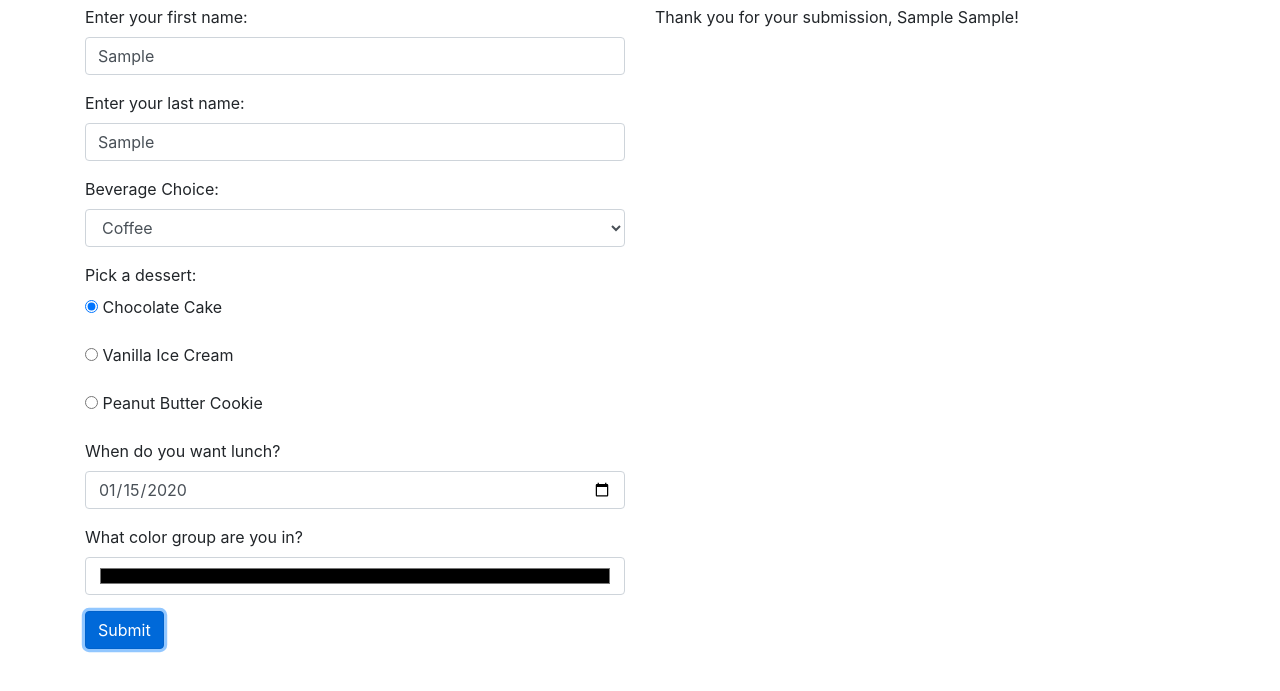
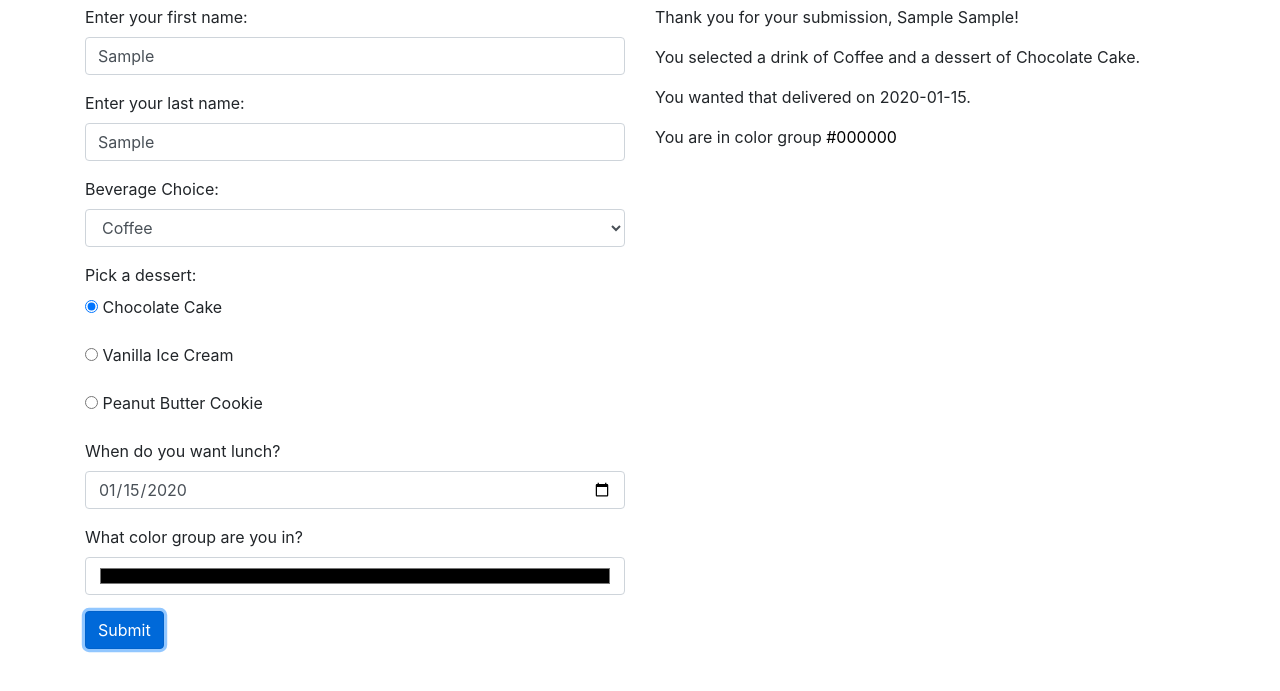
Before and after one commit to HeyImMatt/lunch-survey, a plain HTML site: page index.html in a window 1280 px wide. Both pictures are taken after typing "Sample", "Sample", "2020-01-15" into the empty fields and a click on the button "Submit". Shown: the part 51-742 px from the top of the page. Drawn offline with nearby package versions, Linux system fonts and the light colour scheme.

Commit message:
Complete the output of the form submission to let user know what their responses are
Co-authored-by: Micheal Hansen <micheal.hansen@gmail.com>
Co-authored-by: Tyson Lackey <lackeyt90@gmail.com>

```diff
--- a/index.html
+++ b/index.html
@@ -55,6 +55,9 @@
       </form>
       <div id="surveyResults" class="col-md-6 hidden">
         <p>Thank you for your submission, <span class="firstName"></span> <span class="lastName"></span>!</p>
+        <p>You selected a drink of <span class="beverageChoice"></span> and a dessert of <span class="dessert"></span>.</p>
+        <p>You wanted that delivered on <span class="lunchDate"></span>.</p>
+        <p>You are in color group <span class="colorGroup"><span>.</p>
       </div>
     </div>
   </div>
--- a/js/scripts.js
+++ b/js/scripts.js
@@ -7,10 +7,14 @@ $(document).ready(function() {
     const dessert =  $("input:radio[name=dessert]:checked").val();
     const lunchDate = $("#lunchDate").val();
     const colorGroup = $("#colorGroup").val();
-    console.log(firstName, lastName, beverageChoice, dessert, lunchDate, colorGroup, typeof(colorGroup))
 
     $(".firstName").text(firstName);
     $(".lastName").text(lastName);
+    $(".beverageChoice").text(beverageChoice);
+    $(".dessert").text(dessert);
+    $(".lunchDate").text(lunchDate);
+    $(".colorGroup").text(colorGroup);
+    $(".colorGroup").css("color", colorGroup);
     $("#surveyResults").toggle();
   })
 })
```
Also changed, not shown: css/styles.css (line endings or trailing spaces).
